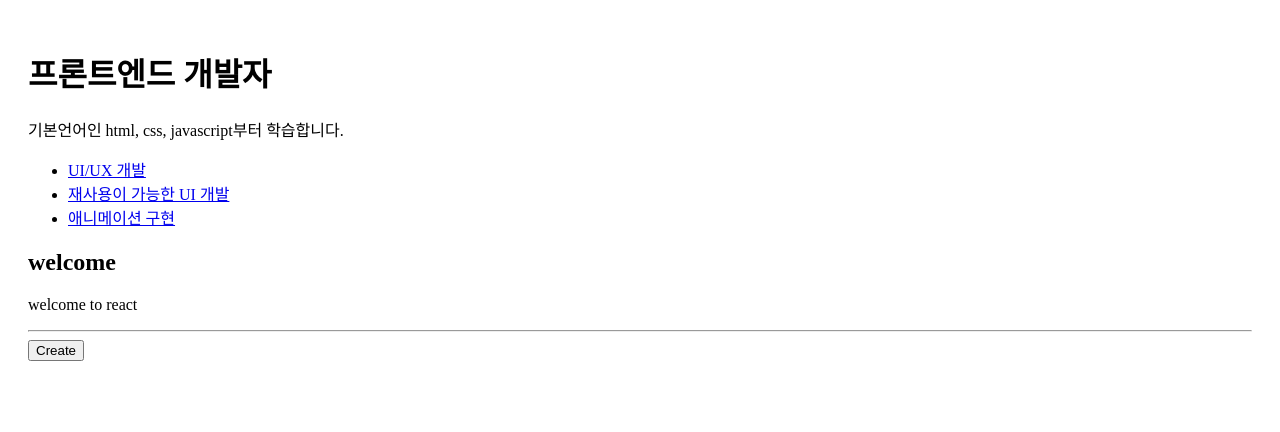
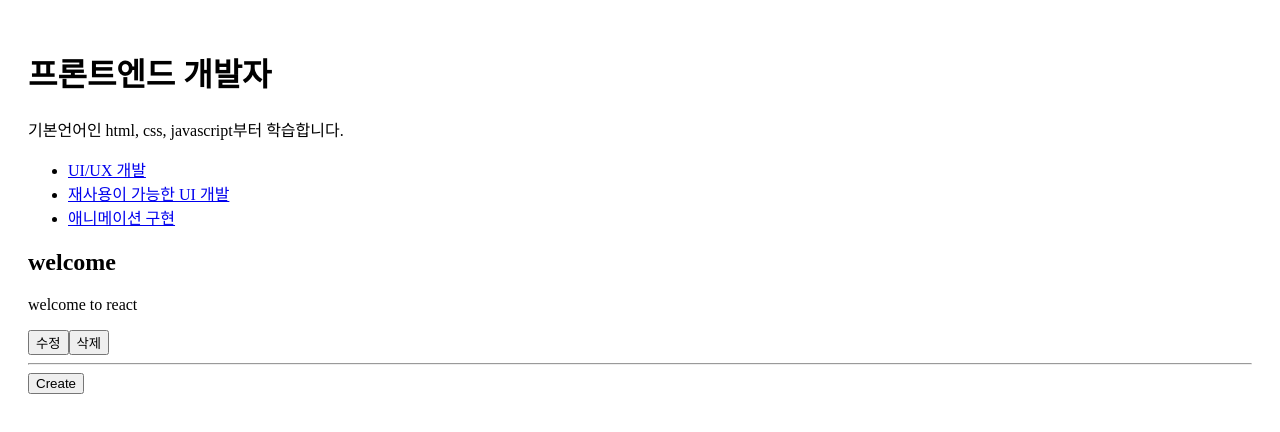
Before and after one commit to rkskek8484-cell/estfe13_react-basic, a React (Vite) app: page / in a window 1280 px wide. Shown: the top 432 px of the page. Built offline with nearby package versions, Linux system fonts and the light colour scheme.

Commit message:
feat: 수정 삭제 버튼

```diff
--- a/src/components/MyArticle.jsx
+++ b/src/components/MyArticle.jsx
@@ -7,6 +7,8 @@ function MyArticle({ title, desc }) {
         <h2>{title}</h2>
         <p>{desc}</p>
       </article>
+      <button>수정</button>
+      <button>삭제</button>
     </section>
   );
 }
```
